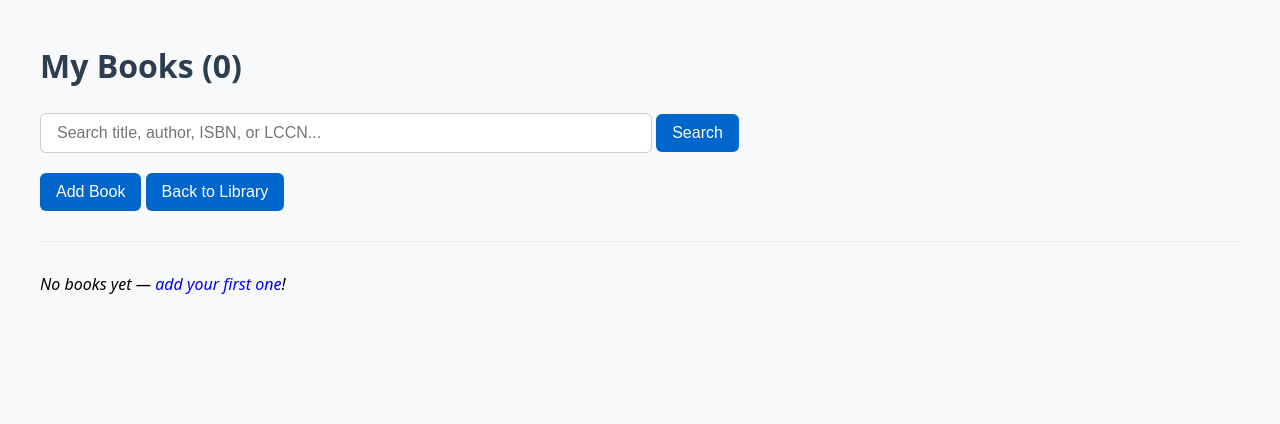
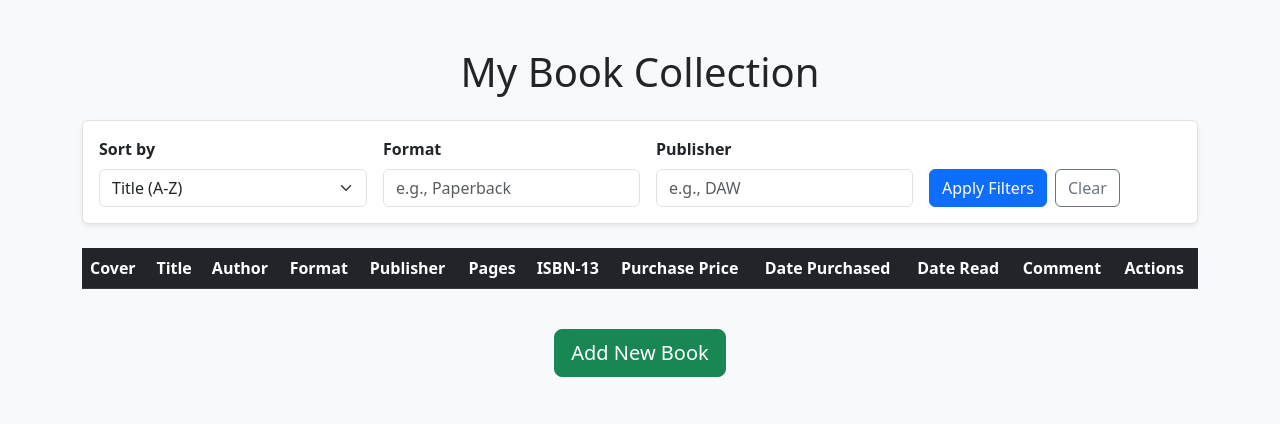
Before and after one commit to evohnave/BookTracker, a FastAPI app: page / in a window 1280 px wide. Shown: the top 424 px of the page. Run offline with FastAPI, Linux system fonts and the light colour scheme; data that the repository does not hold is empty.

Commit message:
Added filters and sorting

```diff
--- a/main.py
+++ b/main.py
@@ -4,7 +4,7 @@ from fastapi.responses import HTMLResponse, RedirectResponse
 from fastapi.templating import Jinja2Templates
 from fastapi.staticfiles import StaticFiles
 from sqlalchemy.ext.asyncio import AsyncSession
-from sqlalchemy import select, or_, update, delete, text
+from sqlalchemy import select, or_, update, delete, text, asc, desc, case
 from database import init_db, get_db
 from crud.book import get_books, add_copy_or_create, get_book, update_book, delete_book
 from services.google_books import (
@@ -21,10 +21,111 @@ templates = Jinja2Templates(directory="templates")
 
 app.add_event_handler("startup", init_db)
 
-@app.get("/", response_class=HTMLResponse)
-async def home(request: Request, q: str = "", db: AsyncSession = Depends(get_db)):
-    books = await get_books(db, q)
-    return templates.TemplateResponse("home.html", {"request": request, "books": books, "q": q})
+@app.get("/")
+async def home(
+    request: Request,
+    db: AsyncSession = Depends(get_db),
+    sort: str = "title_asc",          # default sort
+    format: str | None = None,        # filter by format
+    publisher: str | None = None,     # filter by publisher
+    date_read_from: str | None = None,
+    date_read_to: str | None = None,
+    date_purchased_from: str | None = None,
+    date_purchased_to: str | None = None,
+):
+    # Build the query
+    query = select(Book)
+
+    # Apply filters
+    if format:
+        query = query.where(Book.book_format.ilike(f"%{format}%"))  # partial match ok for now
+    if publisher:
+        query = query.where(Book.publisher.ilike(f"%{publisher}%"))
+
+    if date_read_from:
+        query = query.where(Book.date_read >= date_read_from)
+    if date_read_to:
+        query = query.where(Book.date_read <= date_read_to)
+
+    if date_purchased_from:
+        query = query.where(Book.date_purchased >= date_purchased_from)
+    if date_purchased_to:
+        query = query.where(Book.date_purchased <= date_purchased_to)
+
+    # Apply sorting
+    sort_column = Book.title  # default
+    direction_func = asc
+
+    match sort:
+        case "title_asc":
+            sort_column = Book.title
+            direction_func = asc
+        case "title_desc":
+            sort_column = Book.title
+            direction_func = desc
+        case "author_asc":
+            sort_column = Book.author
+            direction_func = asc
+        case "author_desc":
+            sort_column = Book.author
+            direction_func = desc
+        case "date_read_asc":
+            sort_column = Book.date_read
+            direction_func = asc
+        case "date_read_desc":
+            sort_column = Book.date_read
+            direction_func = desc
+        case "date_purchased_asc":
+            sort_column = Book.date_purchased
+            direction_func = asc
+        case "date_purchased_desc":
+            sort_column = Book.date_purchased
+            direction_func = desc
+        case "publisher_asc":
+            sort_column = Book.publisher
+            direction_func = asc
+        case "publisher_desc":
+            sort_column = Book.publisher
+            direction_func = desc
+        case "format_asc":
+            sort_column = Book.book_format
+            direction_func = asc
+        case "format_desc":
+            sort_column = Book.book_format
+            direction_func = desc
+        case _:
+            sort_column = Book.title
+            direction_func = asc
+
+    # SQLite-compatible: NULLs last using CASE
+    nulls_last = case(
+        (sort_column.is_(None), 1),
+        else_=0
+    )
+
+    if direction_func == desc:
+        # For descending: sort column descending first, then nulls (which get 1 → come last)
+        sort_expr = desc(sort_column), nulls_last
+    else:
+        # For ascending: sort column ascending first, then nulls (which get 1 → come last)
+        sort_expr = sort_column, nulls_last
+
+    query = query.order_by(*sort_expr)
+
+    result = await db.execute(query)
+    books = result.scalars().all()
+
+    return templates.TemplateResponse("home.html", {
+        "request": request,
+        "books": books,
+        "current_sort": sort,
+        "current_format": format,
+        "current_publisher": publisher,
+        "date_read_from": date_read_from,
+        "date_read_to": date_read_to,
+        "date_purchased_from": date_purchased_from,
+        "date_purchased_to": date_purchased_to,
+    })
 
 @app.get("/add", response_class=HTMLResponse)
 async def add_form(request: Request):
--- a/templates/home.html
+++ b/templates/home.html
@@ -1,87 +1,107 @@
 <!DOCTYPE html>
-<html>
+<html lang="en">
 <head>
-    <title>BookTracker</title>
-    <meta charset="utf-8">
-    <style>
-        body {font-family:system-ui, sans-serif; margin:40px; background:#f8f9fa; line-height:1.6;}
-        h1 {color:#2c3e50;}
-        input, button {padding:10px 16px; font-size:16px; border-radius:6px; border:1px solid #ccc;}
-        button {background:#0066cc; color:white; border:none; cursor:pointer;}
-        button:hover {background:#0052a3;}
-        img {max-height:150px; border-radius:8px; box-shadow:0 4px 12px rgba(0,0,0,0.15);}
-        ul {list-style:none; padding:0;}
-        li {background:white; padding:20px; margin:15px 0; border-radius:12px; box-shadow:0 2px 10px rgba(0,0,0,0.1); display:flex; align-items:flex-start;}
-        .book-info {margin-left:25px; flex:1;}
-        .title {font-size:1.5em; font-weight:bold; color:#2c3e50;}
-        .author {font-size:1.2em; color:#555;}
-        .meta {margin:10px 0; font-size:0.95em; color:#666;}
-        .price {font-weight:bold; color:#27ae60;}
-        .comment {font-style:italic; color:#7f8c8d; margin-top:8px;}
-        .actions {margin-top:12px;}
-        .actions button {margin-right:8px; padding:8px 16px;}
-        .delete-btn {background:#e74c3c !important;}
-        a {text-decoration:none;}
-        hr {margin:30px 0; border:none; border-top:1px solid #eee;}
-    </style>
+    <meta charset="UTF-8">
+    <meta name="viewport" content="width=device-width, initial-scale=1.0">
+    <title>My Book Collection</title>
+    <link href="https://cdn.jsdelivr.net/npm/bootstrap@5.3.0/dist/css/bootstrap.min.css" rel="stylesheet">
 </head>
-<body>
+<body class="bg-light">
+    <div class="container py-5">
+        <h1 class="mb-4 text-center">My Book Collection</h1>
 
-<h1>My Books ({{ books|length }})</h1>
-
-<form style="margin-bottom:20px;">
-    <input name="q" value="{{ q }}" placeholder="Search title, author, ISBN, or LCCN..." size="60">
-    <button type="submit">Search</button>
-</form>
-
-<a href="/add"><button>Add Book</button></a>
-<a href="/"><button>Back to Library</button></a>
-<hr>
-
-{% if not books %}
-    <p><em>No books yet — <a href="/add">add your first one</a>!</em></p>
-{% else %}
-    <ul>
-    {% for b in books %}
-        <li>
-            <img src="{{ b.cover_url or '/static/no-cover.jpg' }}" alt="Cover">
-            <div class="book-info">
-                <div class="title">
-                    {{ b.title }}
-                    {% if b.copies > 1 %} <small style="color:#888;">({{ b.copies }} copies)</small>{% endif %}
-                </div>
-                <div class="author">by {{ b.author }}</div>
-
-                <div class="meta">
-                    {% if b.purchase_price %}
-                        <span class="price">Paid ${{ "%.2f"|format(b.purchase_price) }}</span>
-                        {% if b.date_purchased %} on {{ b.date_purchased }}{% endif %}
-                    {% endif %}
-                    {% if b.date_read %} • Read {{ b.date_read }}{% endif %}
+        <!-- Filter and Sort Bar -->
+        <div class="filters mb-4 p-3 border rounded bg-white shadow-sm">
+            <form method="get" class="row g-3 align-items-end">
+                <div class="col-auto">
+                    <label class="form-label fw-bold">Sort by</label>
+                    <select name="sort" class="form-select" onchange="this.form.submit()">
+                        <option value="title_asc" {% if current_sort == 'title_asc' %}selected{% endif %}>Title (A-Z)</option>
+                        <option value="title_desc" {% if current_sort == 'title_desc' %}selected{% endif %}>Title (Z-A)</option>
+                        <option value="author_asc" {% if current_sort == 'author_asc' %}selected{% endif %}>Author (A-Z)</option>
+                        <option value="author_desc" {% if current_sort == 'author_desc' %}selected{% endif %}>Author (Z-A)</option>
+                        <option value="date_read_desc" {% if current_sort == 'date_read_desc' %}selected{% endif %}>Date Read (Recent first)</option>
+                        <option value="date_read_asc" {% if current_sort == 'date_read_asc' %}selected{% endif %}>Date Read (Oldest first)</option>
+                        <option value="date_purchased_desc" {% if current_sort == 'date_purchased_desc' %}selected{% endif %}>Date Purchased (Recent first)</option>
+                        <option value="date_purchased_asc" {% if current_sort == 'date_purchased_asc' %}selected{% endif %}>Date Purchased (Oldest first)</option>
+                        <option value="publisher_asc" {% if current_sort == 'publisher_asc' %}selected{% endif %}>Publisher (A-Z)</option>
+                        <option value="publisher_desc" {% if current_sort == 'publisher_desc' %}selected{% endif %}>Publisher (Z-A)</option>
+                        <option value="format_asc" {% if current_sort == 'format_asc' %}selected{% endif %}>Format (A-Z)</option>
+                        <option value="format_desc" {% if current_sort == 'format_desc' %}selected{% endif %}>Format (Z-A)</option>
+                    </select>
                 </div>
 
-                {% if b.comment %}
-                    <div class="comment">“{{ b.comment }}”</div>
-                {% endif %}
-
-                <div class="meta>
-                    {% if b.isbn13 %}ISBN-13: {{ b.isbn13 }} {% endif %}
-                    {% if b.isbn10 %}ISBN-10: {{ b.isbn10 }} {% endif %}
-                    {% if b.lccn %}LCCN: {{ b.lccn }}{% endif %}
+                <div class="col-auto">
+                    <label class="form-label fw-bold">Format</label>
+                    <input type="text" name="format" class="form-control" value="{{ current_format or '' }}" placeholder="e.g., Paperback">
                 </div>
 
-                <div class="actions">
-                    <a href="/edit/{{ b.id }}"><button>Edit</button></a>
-                    <a href="/delete/{{ b.id }}"
-                       onclick="return confirm('Really delete {{ b.title }}?')">
-                        <button class="delete-btn">Delete</button>
-                    </a>
+                <div class="col-auto">
+                    <label class="form-label fw-bold">Publisher</label>
+                    <input type="text" name="publisher" class="form-control" value="{{ current_publisher or '' }}" placeholder="e.g., DAW">
                 </div>
-            </div>
-        </li>
-    {% endfor %}
-    </ul>
-{% endif %}
 
+                <div class="col-auto d-flex align-items-end">
+                    <button type="submit" class="btn btn-primary me-2">Apply Filters</button>
+                    <a href="/" class="btn btn-outline-secondary">Clear</a>
+                </div>
+            </form>
+        </div>
+
+        <!-- Books Table -->
+        <div class="table-responsive">
+            <table class="table table-striped table-hover align-middle">
+                <thead class="table-dark">
+                    <tr>
+                        <th>Cover</th>
+                        <th>Title</th>
+                        <th>Author</th>
+                        <th>Format</th>
+                        <th>Publisher</th>
+                        <th>Pages</th>
+                        <th>ISBN-13</th>
+                        <th>Purchase Price</th>
+                        <th>Date Purchased</th>
+                        <th>Date Read</th>
+                        <th>Comment</th>
+                        <th>Actions</th>
+                    </tr>
+                </thead>
+                <tbody>
+                    {% for book in books %}
+                    <tr>
+                        <td>
+                            {% if book.cover_url %}
+                            <img src="{{ book.cover_url }}" alt="Cover" class="img-thumbnail" style="width: 80px;">
+                            {% else %}
+                            <div class="bg-secondary border" style="width: 80px; height: 120px;"></div>
+                            {% endif %}
+                        </td>
+                        <td><strong>{{ book.title }}</strong></td>
+                        <td>{{ book.author }}</td>
+                        <td>{{ book.book_format or '' }}</td>
+                        <td>{{ book.publisher or '' }}</td>
+                        <td>{{ book.pages or '' }}</td>
+                        <td>{{ book.isbn13 or '' }}</td>
+                        <td>{{ book.purchase_price or '' }}</td>
+                        <td>{{ book.date_purchased.strftime('%Y-%m-%d') if book.date_purchased else '' }}</td>
+                        <td>{{ book.date_read.strftime('%Y-%m-%d') if book.date_read else '' }}</td>
+                        <td>{{ book.comment or '' }}</td>
+                        <td>
+                            <a href="/edit/{{ book.id }}" class="btn btn-sm btn-warning">Edit</a>
+                            <form action="/delete/{{ book.id }}" method="post" style="display:inline;">
+                                <button type="submit" class="btn btn-sm btn-danger" onclick="return confirm('Are you sure?')">Delete</button>
+                            </form>
+                        </td>
+                    </tr>
+                    {% endfor %}
+                </tbody>
+            </table>
+        </div>
+
+        <div class="mt-4 text-center">
+            <a href="/lookup" class="btn btn-success btn-lg">Add New Book</a>
+        </div>
+    </div>
 </body>
 </html>
```
